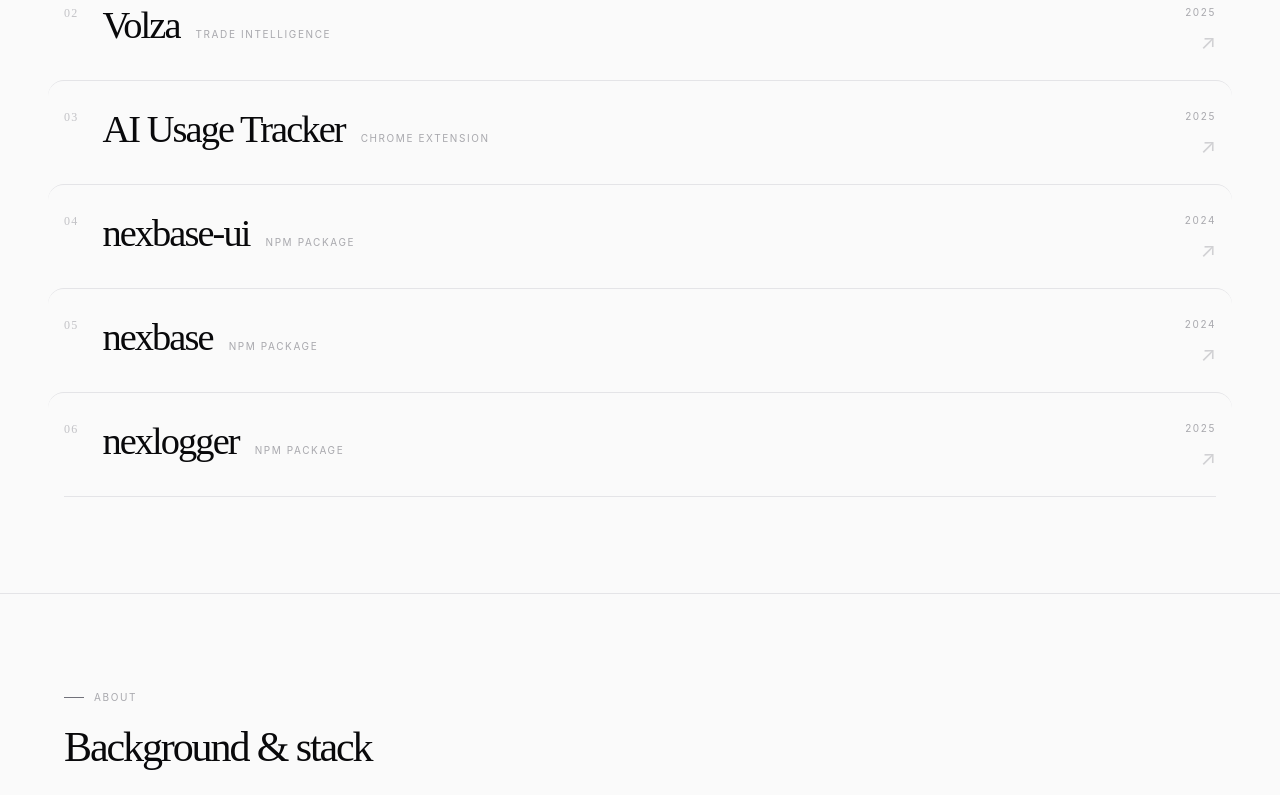
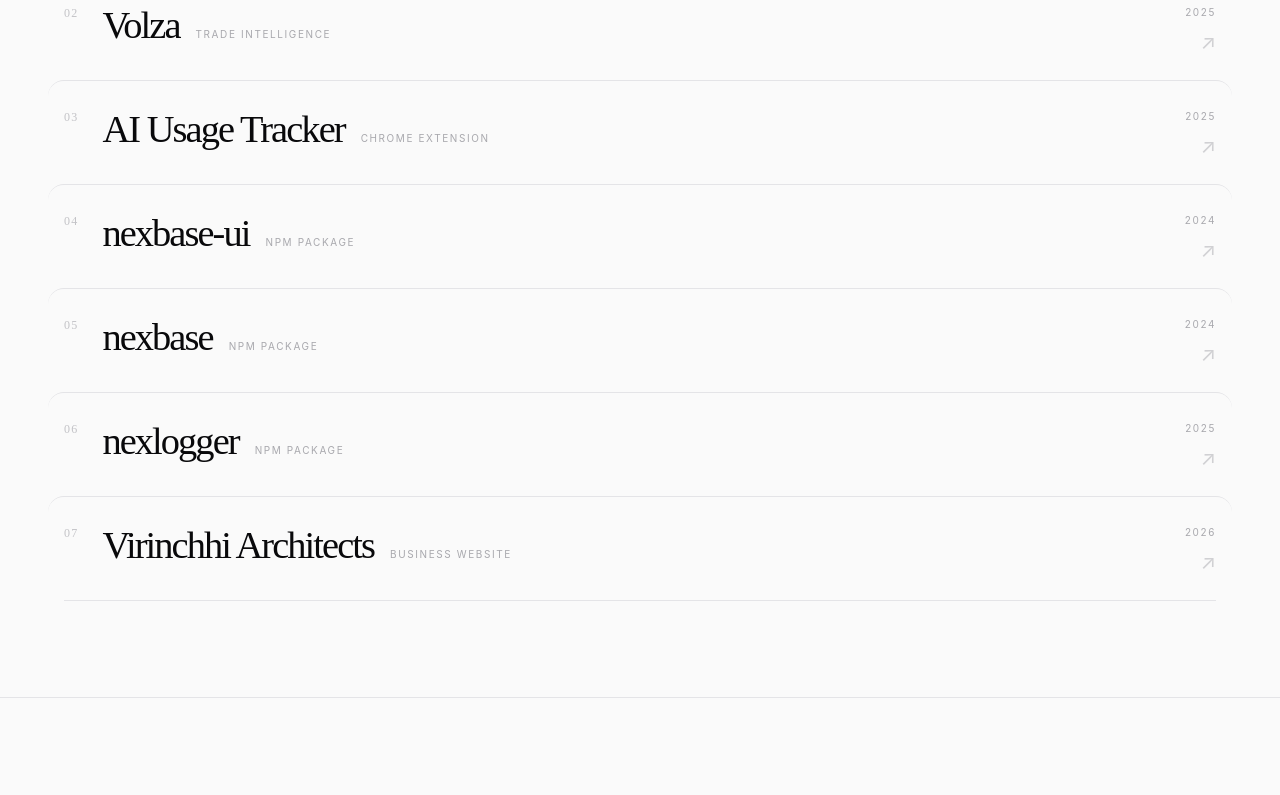
Before and after one commit to tusharsingh3/portfolio, a React (Vite) app: page / in a window 1280 px wide. Shown: the part 1501-2296 px from the top of the page. Built offline with nearby package versions, Linux system fonts and the light colour scheme.

Commit message:
feat: add Virinchhi Architects project to profile data and increment project count

```diff
--- a/src/data/profile.js
+++ b/src/data/profile.js
@@ -16,6 +16,7 @@
       "https://chromewebstore.google.com/detail/ai-usage-tracker/pkklbaifhmpmcecpfofhpbgldlnpfknm?utm_source=item-share-cb",
     coolr: "https://www.coolr.ai/",
     volza: "https://www.volza.com/",
+    virinchhi: "https://www.virinchhiarchitects.com/",
   },
   featuredTech: [
     "React.js",
@@ -29,7 +30,7 @@
 
 export const STATS = [
   { n: 5, suf: "+", label: "Years experience", scrollTo: "work" },
-  { n: 6, suf: "", label: "Featured projects", scrollTo: "work" },
+  { n: 7, suf: "", label: "Featured projects", scrollTo: "work" },
   { n: 3, suf: "", label: "npm packages", scrollTo: "project-4" },
   { n: 1, suf: "", label: "Chrome extension", scrollTo: "project-3" },
 ];
@@ -122,6 +123,20 @@
     link: PROFILE.links.npmSettings,
     customers: "Open source package on npm",
   },
+  {
+    id: 7,
+    n: "07",
+    title: "Virinchhi Architects",
+    cat: "Business Website",
+    year: "2026",
+    desc:
+      "Client website for an architecture firm, built with a custom brand theme and project showcase. Live in production.",
+    stack: ["React.js", "TypeScript", "Vite", "Tailwind CSS"],
+    color: "from-orange-500/10 to-red-500/5",
+    accent: "text-orange-400",
+    link: PROFILE.links.virinchhi,
+    customers: "Live client website",
+  },
 ];
 
 export const SKILLS = [
```
